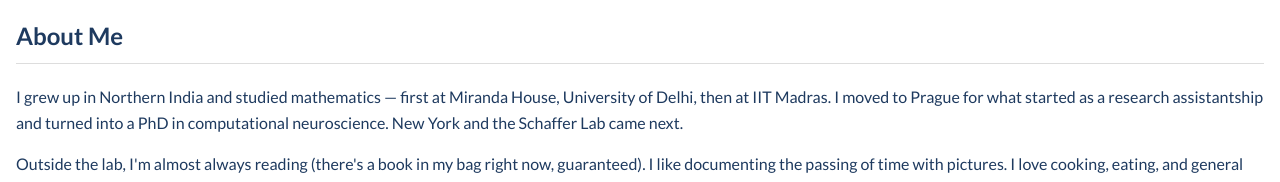
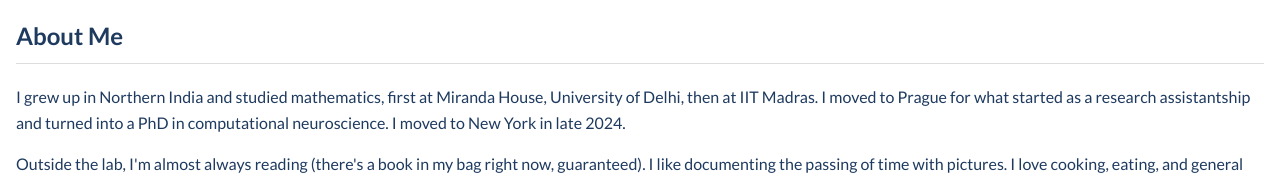
Before and after one commit to rimitomar/rimitomar.github.io, a plain HTML site: page index.html in a window 1280 px wide. Shown: the part 617-799 px from the top of the page. Drawn offline with Linux system fonts and the light colour scheme.

Commit message:
Update index.html

```diff
--- a/index.html
+++ b/index.html
@@ -244,7 +244,7 @@
     <div class="about-me-section">
       <h2>About Me</h2>
       <p>
-        I grew up in Northern India and studied mathematics — first at Miranda House, University of Delhi, then at IIT Madras. I moved to Prague for what started as a research assistantship and turned into a PhD in computational neuroscience. New York and the Schaffer Lab came next.
+        I grew up in Northern India and studied mathematics, first at Miranda House, University of Delhi, then at IIT Madras. I moved to Prague for what started as a research assistantship and turned into a PhD in computational neuroscience. I moved to New York in late 2024.
       </p>
       <p>
         Outside the lab, I'm almost always reading (there's a book in my bag right now, guaranteed). I like documenting the passing of time with pictures. I love cooking, eating, and general frolicking. I've been trying to get into running for a while — one day. There's also an ever-growing archive of hobbies in various states of abandonment: knitting, rollerblading, via ferrata, hiking, and an ongoing ambition to learn both ping pong and pool.
```
